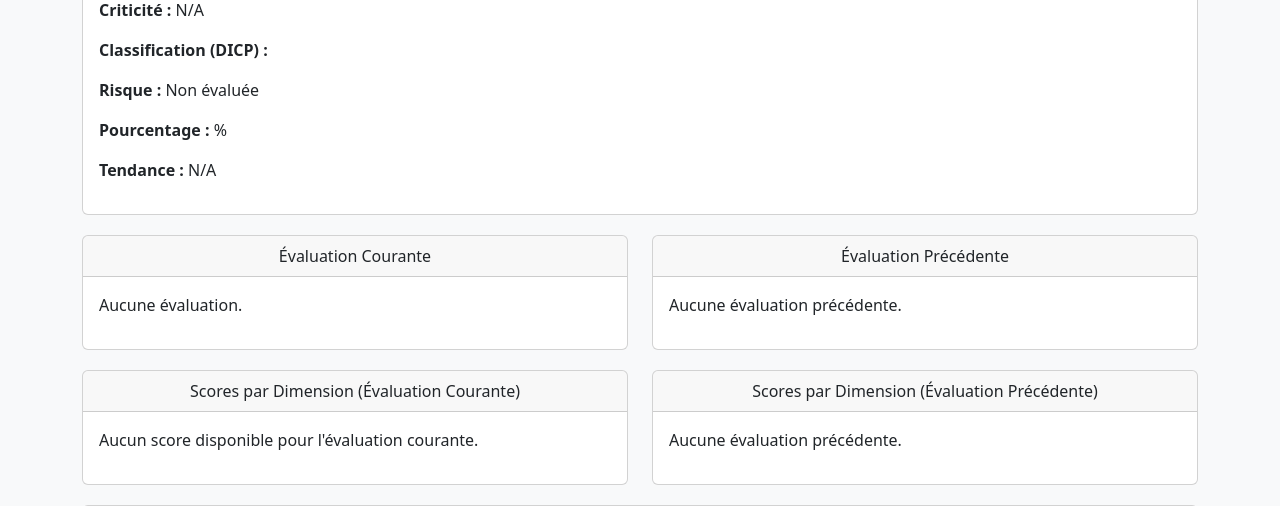
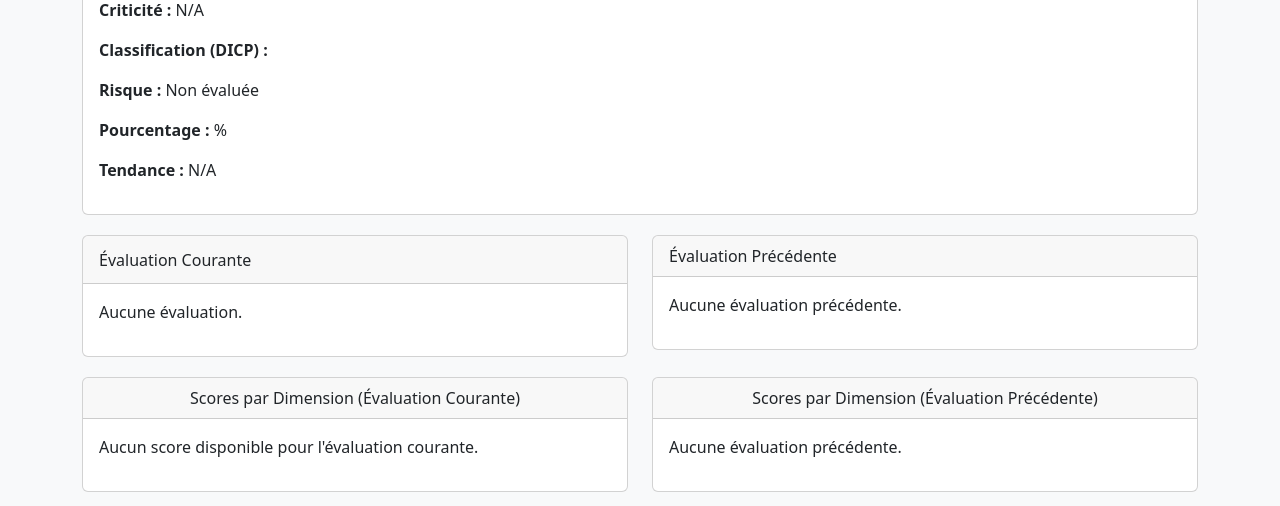
Before and after one commit to rumeaug17/ADM, a Flask app: template templates/resume.html in a window 1280 px wide. Shown: the part 461-967 px from the top of the page. Run offline with Flask 3, Linux system fonts and the light colour scheme; the template is opened without the code that fills it, so the values that code supplies are empty.

Commit message:
Update resume.html

```diff
--- a/templates/resume.html
+++ b/templates/resume.html
@@ -123,8 +123,10 @@
     <!-- Évaluation Courante -->
     <div class="col-md-6">
 	  <div class="card">
-        <div class="card-header text-center">
-          Évaluation Courante
+		<div class="card-header d-flex justify-content-between align-items-center">
+			<span>Évaluation Courante</span>
+			<!-- Élément placeholder invisible pour garder la même structure -->
+			<span class="btn btn-sm btn-link" style="visibility: hidden;">Comparaison</span>
 		</div>
         <div class="card-body">
           {% if app.evaluations and app.evaluations|length > 0 %}
@@ -142,8 +144,13 @@
     <!-- Évaluation Précédente -->
     <div class="col-md-6">
 		<div class="card">
-        <div class="card-header text-center">
-          Évaluation Précédente
+			<div class="card-header d-flex justify-content-between align-items-center">
+				<span>Évaluation Précédente</span>
+				{% if app.evaluations and app.evaluations|length > 1 %}
+				  <button type="button" class="btn btn-sm btn-link" data-bs-toggle="modal" data-bs-target="#previousEvalModal" style="font-weight: normal; font-size: 0.9rem;">
+					Comparaison
+				  </button>
+				{% endif %}
 			</div>
 			<div class="card-body">
 				{% if app.evaluations and app.evaluations|length > 1 %}
@@ -152,11 +159,6 @@
 				  <p><strong>Questions répondues :</strong> {{ previous_eval.answered_questions }}</p>
 				  <p><strong>Date :</strong> {{ previous_eval.last_evaluation }}</p>
 				  <p><strong>Évaluateur :</strong> {{ previous_eval.evaluator_name }}</p>
-			<div class="text-center mb-3">
-				<button type="button" class="btn btn-outline-info" data-bs-toggle="modal" data-bs-target="#previousEvalModal">
-					Comparaisons des évaluations
-				</button>
-			</div>
 				{% else %}
 				  <p>Aucune évaluation précédente.</p>
 				{% endif %}
```
Lines whose indentation alone changed are shown as unchanged.
